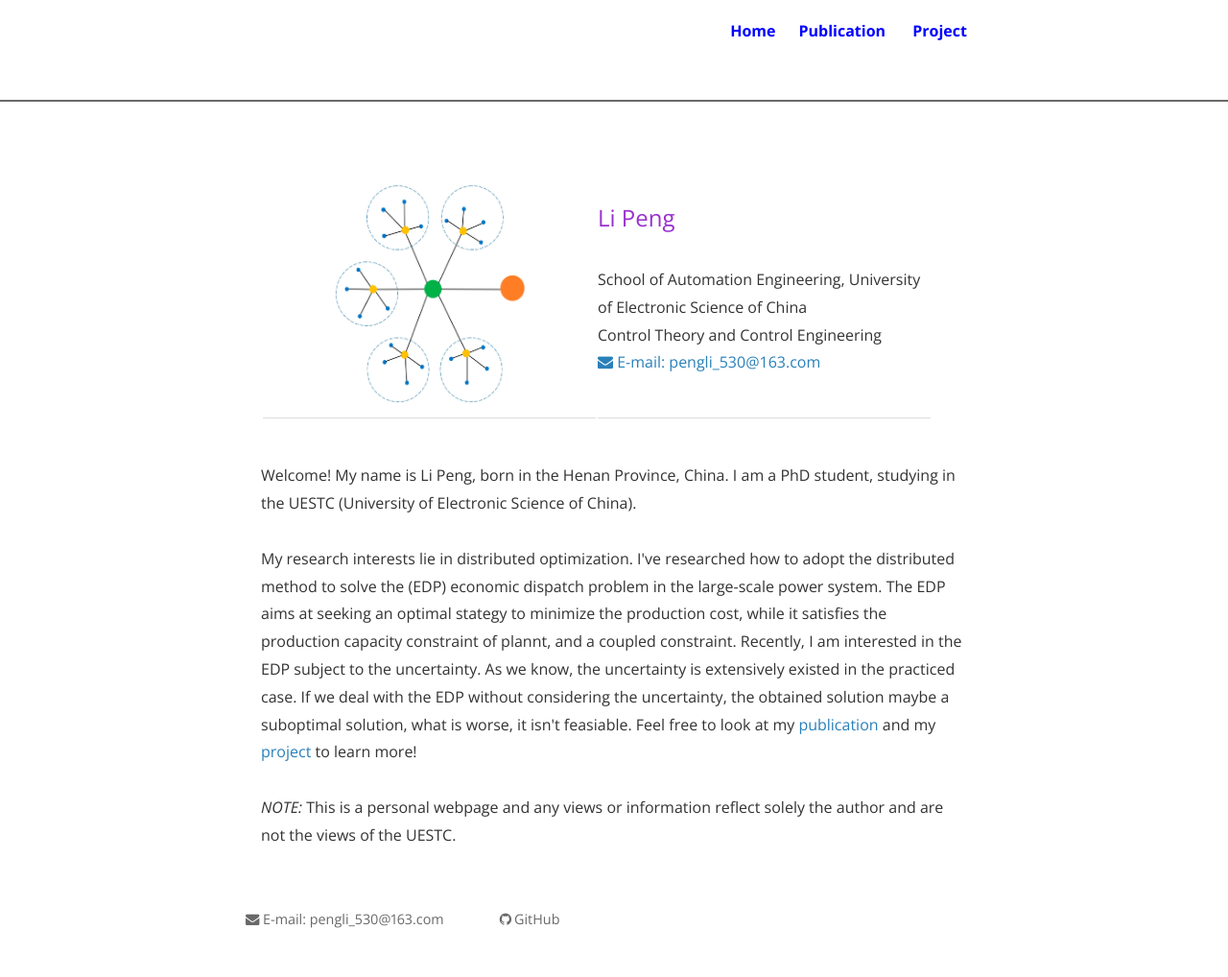
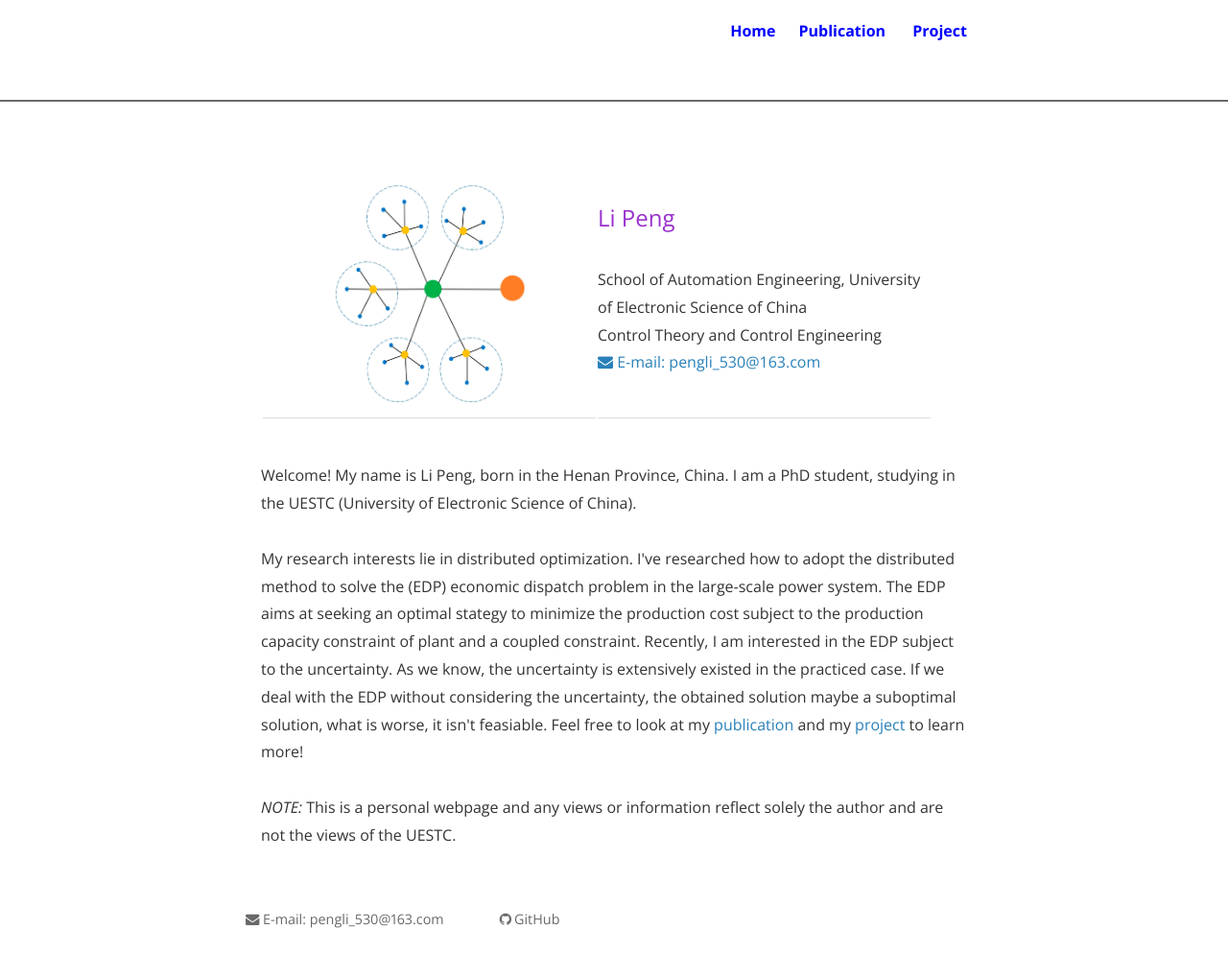
Before and after one commit to lp48280421/lp48280421.github.io, a Jekyll site: the page built from index.html, in a window 1280 px wide. Shown: the whole page at 96% size. Built offline with Jekyll 4.4.1, drawn with Linux system fonts in a browser that asks for light colours; nearby versions of some CDN libraries; the list of posts is cut into pages by our own code; comment, search, counter and statistics services are not loaded; a style sheet for code colours, icons or effects is not loaded.

Commit message:
Update index.html

```diff
--- a/index.html
+++ b/index.html
@@ -57,7 +57,7 @@ border-collapse: separate;
  Welcome! My name is Li Peng, born in the Henan Province, China. I am a PhD student, studying in the UESTC (University of Electronic Science of China).
 
 <br><br>
-My research interests lie in distributed optimization. I've researched how to adopt the distributed method to solve the (EDP) economic dispatch problem in the large-scale power system. The EDP aims at seeking an optimal stategy to minimize the production cost, while it satisfies the production capacity constraint of plannt, and a coupled constraint. Recently, I am interested in the EDP subject to the uncertainty. As we know, the uncertainty is extensively existed in the practiced case. If we deal with the EDP without considering the uncertainty, the obtained solution maybe a suboptimal solution, what is worse, it isn't feasiable. Feel free to look at my <a href="https://lp48280421.github.io/research" target="_self">publication</a> and my <a href="https://lp48280421.github.io/research" target="_self">project</a> to learn more!
+My research interests lie in distributed optimization. I've researched how to adopt the distributed method to solve the (EDP) economic dispatch problem in the large-scale power system. The EDP aims at seeking an optimal stategy to minimize the production cost subject to the production capacity constraint of plant and a coupled constraint. Recently, I am interested in the EDP subject to the uncertainty. As we know, the uncertainty is extensively existed in the practiced case. If we deal with the EDP without considering the uncertainty, the obtained solution maybe a suboptimal solution, what is worse, it isn't feasiable. Feel free to look at my <a href="https://lp48280421.github.io/research" target="_self">publication</a> and my <a href="https://lp48280421.github.io/research" target="_self">project</a> to learn more!
 <br><br>
  <i>NOTE:</i> This is a personal webpage and any views or information reflect solely the author and are not the views of the UESTC.
 </div>
```
